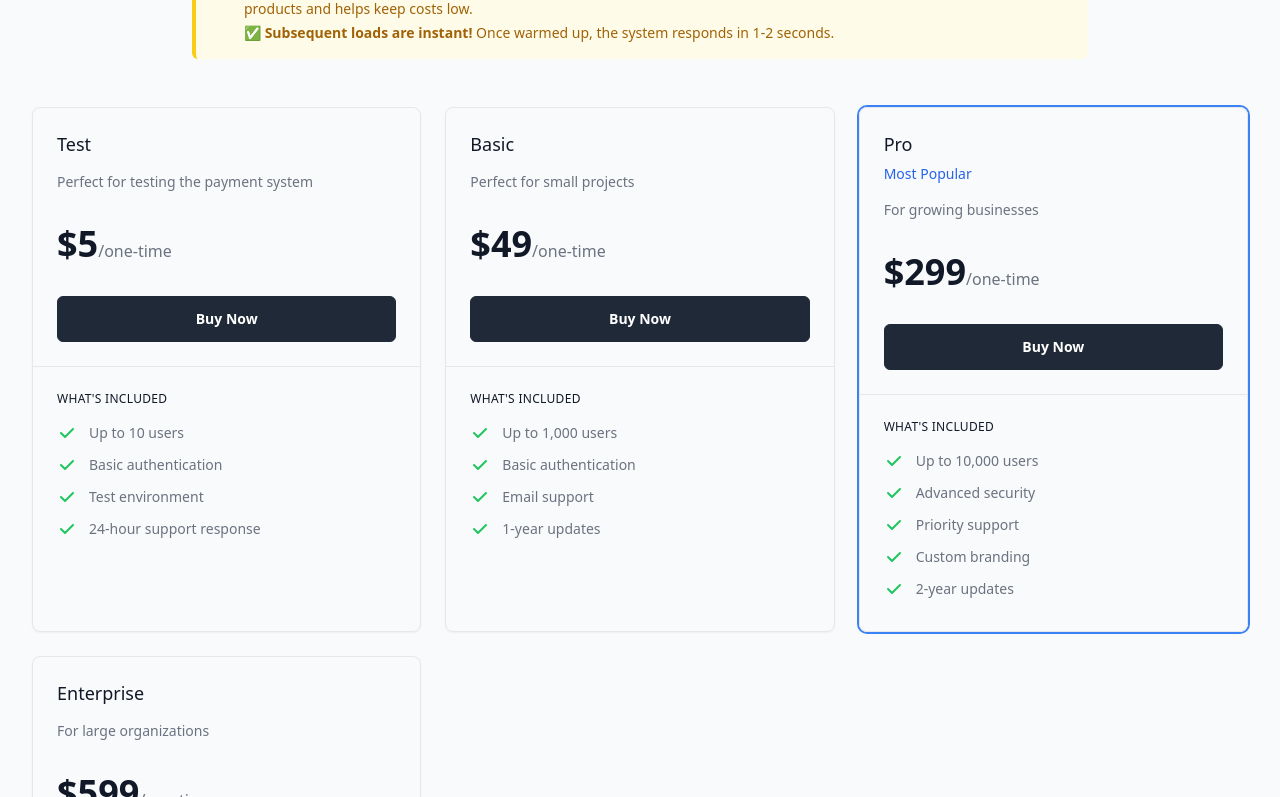
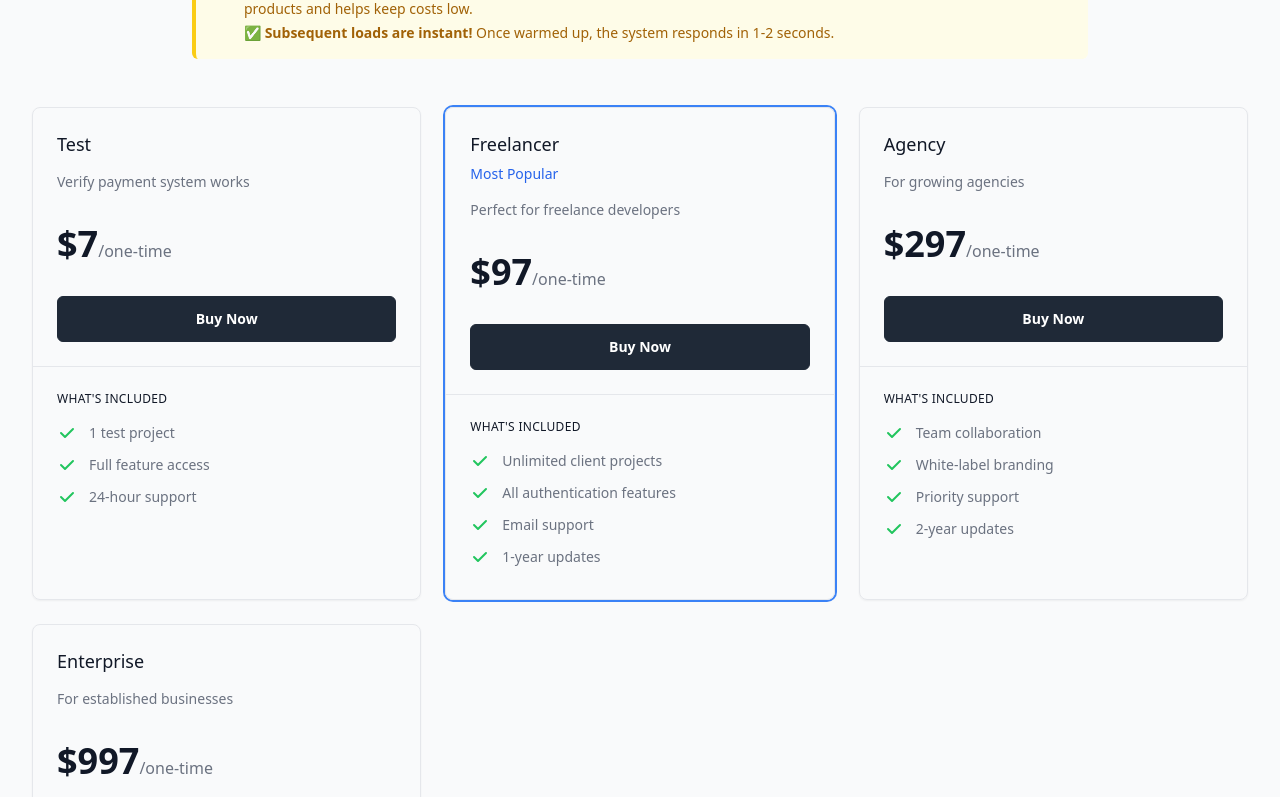
Before and after one commit to saif-solutions/authbase-stable, a React (Vite) app: page /pricing in a window 1280 px wide. Shown: the part 343-1140 px from the top of the page. Built offline with nearby package versions, Linux system fonts and the light colour scheme; no server answers.

Commit message:
Update to premium pricing: /7/97/97

```diff
--- a/src/pages/Pricing.tsx
+++ b/src/pages/Pricing.tsx
@@ -9,53 +9,45 @@ const Pricing: React.FC = () => {
   const pricingTiers = [
     {
       name: "Test",
-      price: "$5",
-      description: "Perfect for testing the payment system",
-      features: [
-        "Up to 10 users",
-        "Basic authentication",
-        "Test environment",
-        "24-hour support response",
-      ],
+      price: "$7",
+      description: "Verify payment system works",
+      features: ["1 test project", "Full feature access", "24-hour support"],
       tier: "test" as const,
     },
     {
-      name: "Basic",
-      price: "$49",
-      description: "Perfect for small projects",
+      name: "Freelancer",
+      price: "$97",
+      description: "Perfect for freelance developers",
       features: [
-        "Up to 1,000 users",
-        "Basic authentication",
+        "Unlimited client projects",
+        "All authentication features",
         "Email support",
         "1-year updates",
       ],
       tier: "basic" as const,
+      popular: true,
     },
     {
-      name: "Pro",
-      price: "$299",
-      description: "For growing businesses",
+      name: "Agency",
+      price: "$297",
+      description: "For growing agencies",
       features: [
-        "Up to 10,000 users",
-        "Advanced security",
+        "Team collaboration",
+        "White-label branding",
         "Priority support",
-        "Custom branding",
         "2-year updates",
       ],
       tier: "pro" as const,
-      popular: true,
     },
     {
       name: "Enterprise",
-      price: "$599",
-      description: "For large organizations",
+      price: "$997",
+      description: "For established businesses",
       features: [
-        "Unlimited users",
-        "Enterprise security",
+        "Reseller rights",
+        "Custom feature development",
         "24/7 phone support",
-        "White-label solution",
         "Lifetime updates",
-        "Custom development",
       ],
       tier: "enterprise" as const,
     },
```
